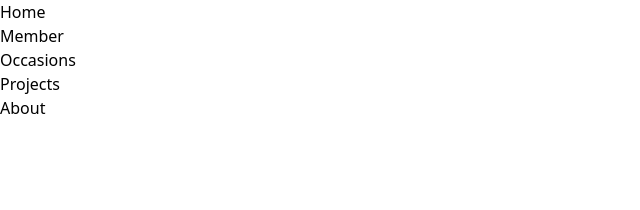
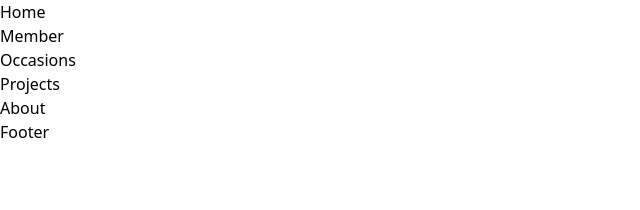
Before and after one commit to protap1100/village-management, a React (Vite) app: page / in a window 1280 px wide. Shown: the top 210 px of the page, without its empty margins (0-640 px from the left). Built offline with nearby package versions, Linux system fonts and the light colour scheme.

Commit message:
fix:simple navigation fix

```diff
--- /dev/null
+++ b/src/Components/Shared/Footer.jsx
@@ -0,0 +1,9 @@
+const Footer = () => {
+    return (
+        <div>
+            <h1>Footer</h1>
+        </div>
+    );
+};
+
+export default Footer;
--- a/src/Pages/Home/Home.jsx
+++ b/src/Pages/Home/Home.jsx
@@ -1,5 +1,6 @@
 import { Outlet } from "react-router-dom";
 import Navbar from "../../Components/Shared/Navbar";
+import Footer from "../../Components/Shared/Footer";
 
 const Home = () => {
 
@@ -7,6 +8,7 @@ const Home = () => {
         <div>
             <Navbar></Navbar>
             <Outlet></Outlet>
+            <Footer></Footer>
         </div>
     );
 };
```
